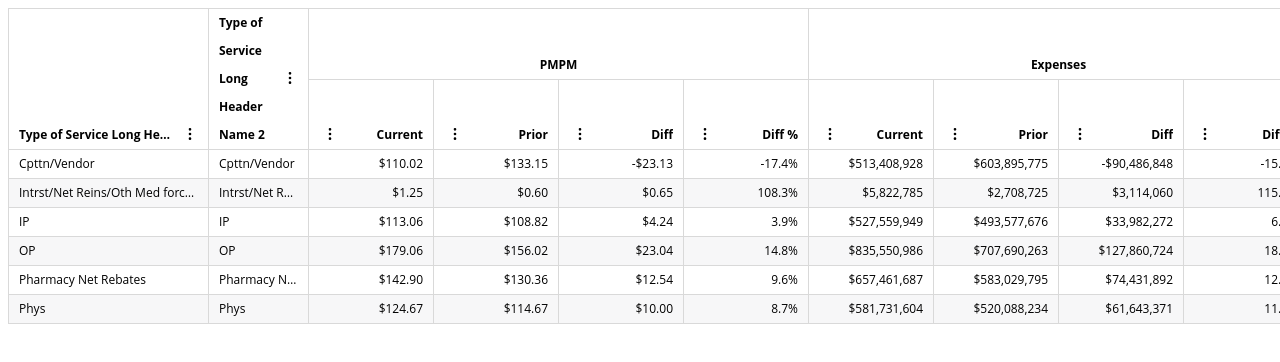
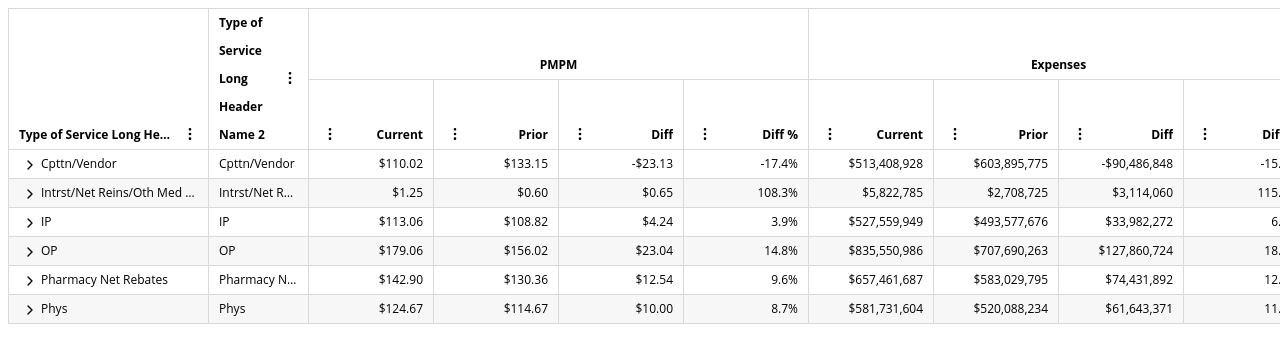
Before and after one commit to mahonbr/tanstack-table, a React (Vite) app: page / in a window 1280 px wide. Shown: the top 362 px of the page. Built offline with nearby package versions, Linux system fonts and the light colour scheme.

Commit message:
Refactor Column Types

```diff
--- a/src/App.jsx
+++ b/src/App.jsx
@@ -299,7 +299,7 @@ const columns = [
 	{
 		accessorKey: 'category',
 		header: 'Type of Service Long Header Name 1',
-		type: ['text'],
+		type: ['expander'],
 		size: 200, // '200%', // 200, // It is important to note that size needs to be on a leaf column.
 		// headerTooltip
 	},
--- /dev/null
+++ b/src/components/grids/ColumnTypes.jsx
@@ -0,0 +1,67 @@
+import { IconChevronDown, IconChevronRight } from '@tabler/icons-react';
+import { number } from '@/utils';
+
+const ColumnTypes = [
+	[
+		'number',
+		{
+			cellClass: 'ag-right-aligned-cell',
+			headerClass: 'ag-right-aligned-header',
+			cell: (info) => {
+				const { format = '0,0' } = info.column.getMeta();
+				return number(info.getValue(), format);
+			},
+		},
+	],
+	[
+		'text',
+		{
+			cellClass: 'ag-left-aligned-cell',
+			headerClass: 'ag-left-aligned-header',
+		},
+	],
+	[
+		'expander',
+		{
+			cellClass: 'ag-left-aligned-cell',
+			headerClass: 'ag-left-aligned-header',
+			cell: (info) => {
+				const { getValue, column, row, table } = info;
+				const { classes } = table.getMeta();
+				const { valueFormatter } = column.getMeta();
+
+				return (
+					<div
+						style={{
+							overflow: 'hidden',
+							paddingLeft: `${row.depth * 2}rem`,
+							textOverflow: 'ellipsis',
+							whiteSpace: 'nowrap',
+						}}
+					>
+						{row.getCanExpand() && (
+							<button
+								className={classes?.headerMenuTool}
+								onClick={row.getToggleExpandedHandler()}
+								style={{
+									alignItems: 'baseline',
+									display: 'inline-flex',
+									padding: 3,
+									verticalAlign: 'middle',
+								}}
+							>
+								{row.getIsExpanded() ? <IconChevronDown size={16} /> : <IconChevronRight size={16} />}
+							</button>
+						)}
+						{valueFormatter?.(info) ?? getValue()}
+					</div>
+				);
+			},
+			meta: {
+				valueFormatter: ({ getValue }) => getValue(),
+			},
+		},
+	],
+];
+
+export default ColumnTypes;
--- a/src/components/grids/DataTable.jsx
+++ b/src/components/grids/DataTable.jsx
@@ -1,18 +1,17 @@
 import React, { useMemo, useRef, useState } from 'react';
 
 import { getCoreRowModel, getExpandedRowModel, getSortedRowModel, useReactTable } from '@tanstack/react-table';
-import { IconChevronDown, IconChevronRight } from '@tabler/icons-react';
 import { isEmpty } from 'lodash';
 import clsx from 'clsx';
 import styled from '@emotion/styled';
 
-import { ConfigMap, number } from '@/utils';
-
+import { ConfigMap } from '@/utils';
+import ColumnTypes from './ColumnTypes';
 import DefaultColumnGroup from './components/ColumnGroup';
 import DefaultTableBody from './components/TableBody';
 import DefaultTableHead from './components/TableHead';
 
-const PREFIX = 'eda-table';
+const PREFIX = 'eda-datatable';
 
 export const classes = {
 	// Slot classes.
@@ -189,69 +188,6 @@ const DataTableRoot = styled('table')(() => ({
 	},
 }));
 
-const defaultColumnTypes = [
-	[
-		'number',
-		{
-			cellClass: 'ag-right-aligned-cell',
-			headerClass: 'ag-right-aligned-header',
-			cell: (info) => {
-				const { format = '0,0' } = info.column.getMeta();
-				return number(info.getValue(), format);
-			},
-		},
-	],
-	[
-		'text',
-		{
-			cellClass: 'ag-left-aligned-cell',
-			headerClass: 'ag-left-aligned-header',
-		},
-	],
-	[
-		'expander',
-		{
-			cellClass: 'ag-left-aligned-cell',
-			headerClass: 'ag-left-aligned-header',
-			cell: (info) => {
-				const { getValue, column, row, table } = info;
-				const { classes } = table.getMeta();
-				const { valueFormatter } = column.getMeta();
-
-				return (
-					<div
-						style={{
-							overflow: 'hidden',
-							paddingLeft: `${row.depth * 2}rem`,
-							textOverflow: 'ellipsis',
-							whiteSpace: 'nowrap',
-						}}
-					>
-						{row.getCanExpand() && (
-							<button
-								className={classes?.headerMenuTool}
-								onClick={row.getToggleExpandedHandler()}
-								style={{
-									alignItems: 'baseline',
-									display: 'inline-flex',
-									padding: 3,
-									verticalAlign: 'middle',
-								}}
-							>
-								{row.getIsExpanded() ? <IconChevronDown size={16} /> : <IconChevronRight size={16} />}
-							</button>
-						)}
-						{valueFormatter?.(info) ?? getValue()}
-					</div>
-				);
-			},
-			meta: {
-				valueFormatter: ({ getValue }) => getValue(),
-			},
-		},
-	],
-];
-
 /**
  * HelperFeatures is a custom feature that injects helper methods to the table and column instances.
  *
@@ -294,7 +230,7 @@ const DataTable = React.forwardRef((props, ref) => {
 
 	const [expanded, setExpanded] = useState({});
 	const [sorting, setSorting] = useState([]);
-	const columnMapRef = useRef(new ConfigMap([...defaultColumnTypes, ...columnTypes]));
+	const columnMapRef = useRef(new ConfigMap([...ColumnTypes, ...columnTypes]));
 
 	const resolvedColumns = useMemo(() => {
 		const configs = columnMapRef.current;
```
Also changed, not shown: src/components/grids/DataTable.todo.md (+8 -2 lines).
